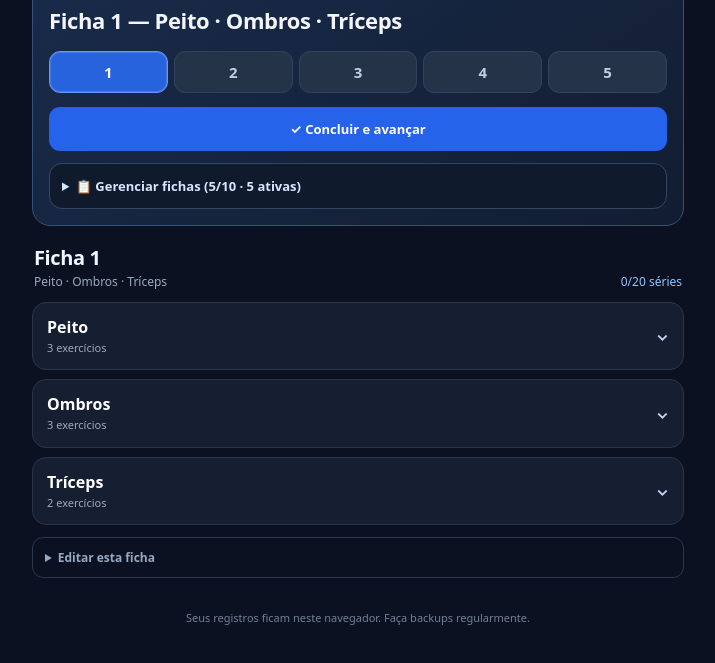
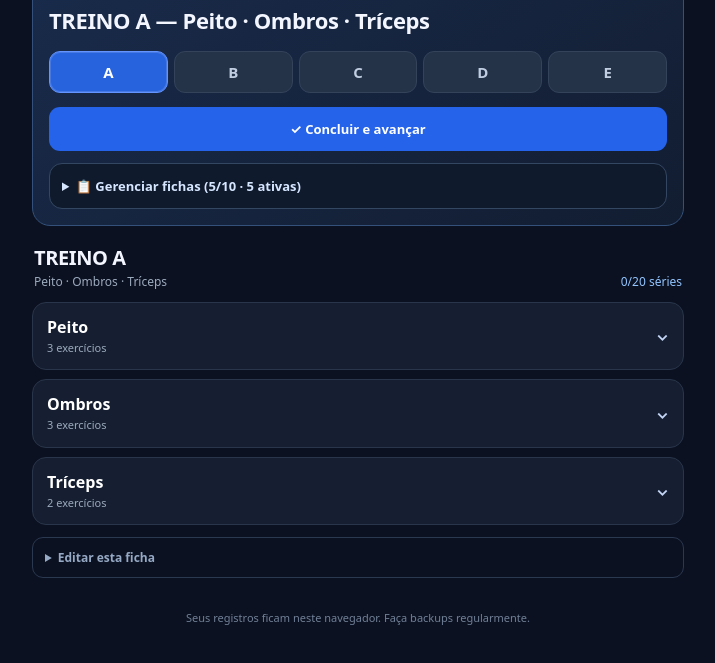
Before and after one commit to navalsouza/meu-treino, a plain HTML site: page janelas/index.html in a window 1280 px wide. Shown: the part 175-838 px from the top of the page, without its empty margins (282-997 px from the left). Drawn offline with Linux system fonts and the light colour scheme.

Commit message:
Exibir treinos ativos como TREINO A, TREINO B na ordem do ciclo

```diff
--- a/janelas/index.html
+++ b/janelas/index.html
@@ -1297,6 +1297,12 @@ async function salvarTreinoDia(di,botao,msg){
 // do IndexedDB, para nunca misturar mídias de exercícios diferentes.
 let fichasAlterando=false;
 function fichasAtivas(){return dados.map((f,i)=>f.pausada?-1:i).filter(i=>i>=0)}
+// Exibição somente: TREINO A, TREINO B ... na ordem dos treinos ativos.
+// Identificadores e conteúdo das fichas continuam inalterados.
+function rotuloTreino(i){
+ const indiceAtivo=fichasAtivas().indexOf(i);
+ return indiceAtivo>=0?'TREINO '+String.fromCharCode(65+indiceAtivo):'Ficha '+(i+1);
+}
 function indiceSeguinteAtivo(indice){
  if(!dados.length)return 0;
  for(let passo=1;passo<=dados.length;passo++){
@@ -1451,7 +1457,7 @@ function renderGerenciadorFichas(){
  dados.forEach((f,i)=>{
   const linha=document.createElement('div');linha.className='fichas-gerenciar-linha'+(f.pausada?' is-paused':'');
   const topo=document.createElement('div');topo.className='fichas-gerenciar-label';
-  const nome=document.createElement('strong');nome.textContent='Ficha '+(i+1)+(f.pausada?' · PAUSADA':' · ATIVA');
+  const nome=document.createElement('strong');nome.textContent=rotuloTreino(i)+(f.pausada?' · PAUSADA':' · ATIVO');
   const apelido=document.createElement('small');apelido.textContent=f.nomePersonalizado||f.dia||'Sem nome';
   topo.append(nome,apelido);
   const acoes=document.createElement('div');acoes.className='fichas-gerenciar-botoes';
@@ -1481,8 +1487,9 @@ function render(){
  dados.forEach((dia,di)=>{
    const bot=document.createElement('button');bot.type='button';
    bot.className='treino-tab'+(di===vistaTreino?' selecionado':'')+(di===posicaoAtual()?' atual':'')+(dia.pausada?' pausada':'');
-   bot.textContent=String(di+1);bot.title=(dia.nomePersonalizado||dia.dia)+(dia.pausada?' (pausada)':'');
-   bot.setAttribute('aria-label','Ficha '+(di+1)+(dia.pausada?' pausada':''));
+   bot.textContent=dia.pausada?String(di+1):String.fromCharCode(65+fichasAtivas().indexOf(di));
+   bot.title=rotuloTreino(di)+' — '+(dia.nomePersonalizado||dia.grupos.map(g=>g.nome).join(', '))+(dia.pausada?' (pausada)':'');
+   bot.setAttribute('aria-label',rotuloTreino(di)+(dia.pausada?' pausada':''));
    bot.setAttribute('aria-pressed',String(di===vistaTreino));
    bot.onclick=()=>{vistaTreino=di;render();document.getElementById('app').scrollIntoView({behavior:'smooth',block:'start'})};tabs.appendChild(bot);
  });
@@ -1491,7 +1498,7 @@ function render(){
  const titulo=document.createElement('div');titulo.className='day-heading';
  const feitas=dia.grupos.reduce((n,g)=>n+g.ex.reduce((sum,e)=>sum+e.sets.filter(s=>s.ok).length,0),0);
  const previstas=dia.grupos.reduce((n,g)=>n+g.ex.reduce((sum,e)=>sum+e.series,0),0);
- titulo.innerHTML=`<div><h2>Ficha ${vistaTreino+1}${dia.pausada?' · Pausada':''}</h2><p>${dia.nomePersonalizado?esc(dia.nomePersonalizado)+' · ':''}${esc(dia.grupos.map(g=>g.nome).join(' · ')||'Sem grupos cadastrados')}</p></div><span class="day-counter">${feitas}/${previstas} séries</span>`;
+ titulo.innerHTML=`<div><h2>${esc(rotuloTreino(vistaTreino))}${dia.pausada?' · Pausada':''}</h2><p>${dia.nomePersonalizado?esc(dia.nomePersonalizado)+' · ':''}${esc(dia.grupos.map(g=>g.nome).join(' · ')||'Sem grupos cadastrados')}</p></div><span class="day-counter">${feitas}/${previstas} séries</span>`;
  app.appendChild(titulo);
  const c=document.createElement('section');c.className='card';
  dia.grupos.forEach((g,gi)=>{
@@ -1531,7 +1538,7 @@ function atualizarPainelCiclo(){
  const tituloCustomizado=typeof d?.nomePersonalizado==='string'?d.nomePersonalizado.trim():'';
  const grupos=(d?.grupos||[]).map(g=>g.nome).filter(Boolean);
  const descricao=tituloCustomizado||grupos.slice(0,3).join(' · ');
- document.getElementById('proximoTitulo').textContent='Ficha '+(p+1)+(descricao?' — '+descricao:'');
+ document.getElementById('proximoTitulo').textContent=rotuloTreino(p)+(descricao?' — '+descricao:'');
  document.getElementById('proximoDescricao').textContent=`${ativas.indexOf(p)+1} de ${ativas.length} ativas · ${dados.length} cadastradas`;
  document.getElementById('abrirProximo').hidden=vistaTreino===p;
 }
```
